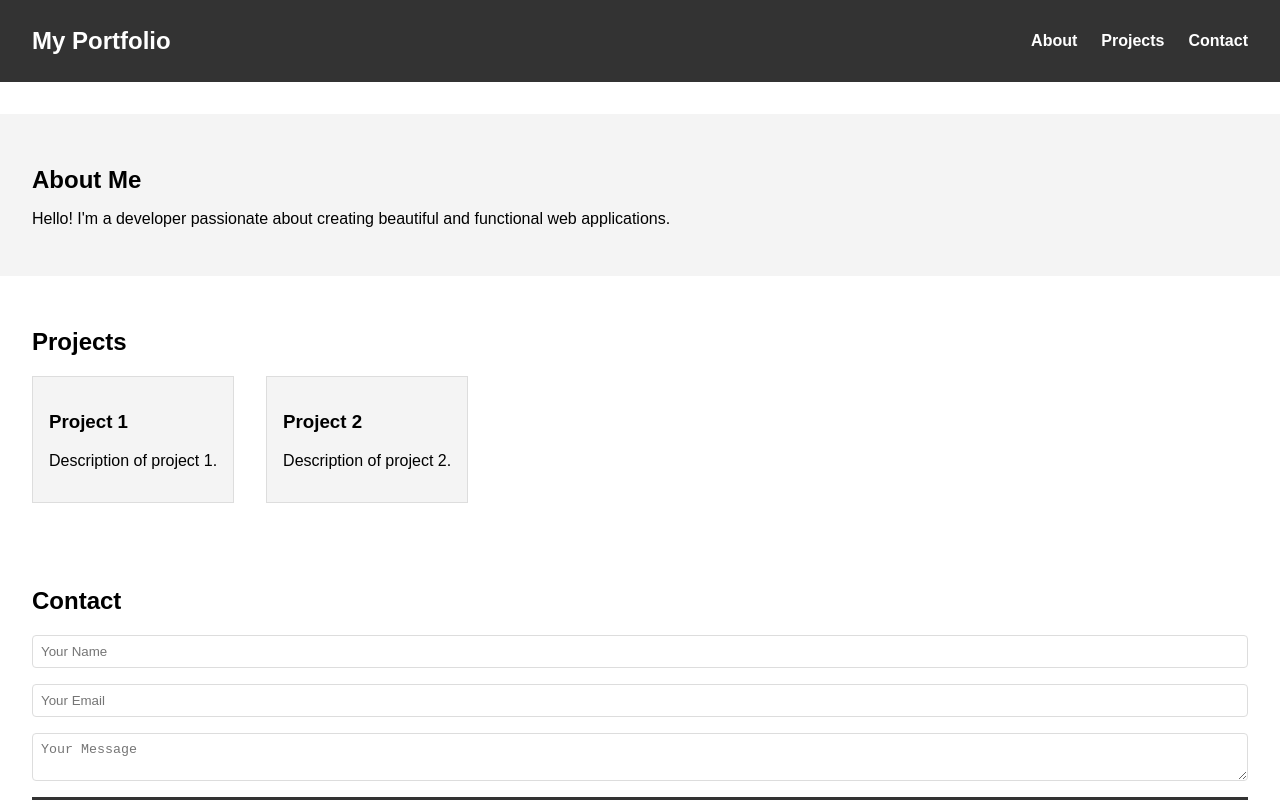
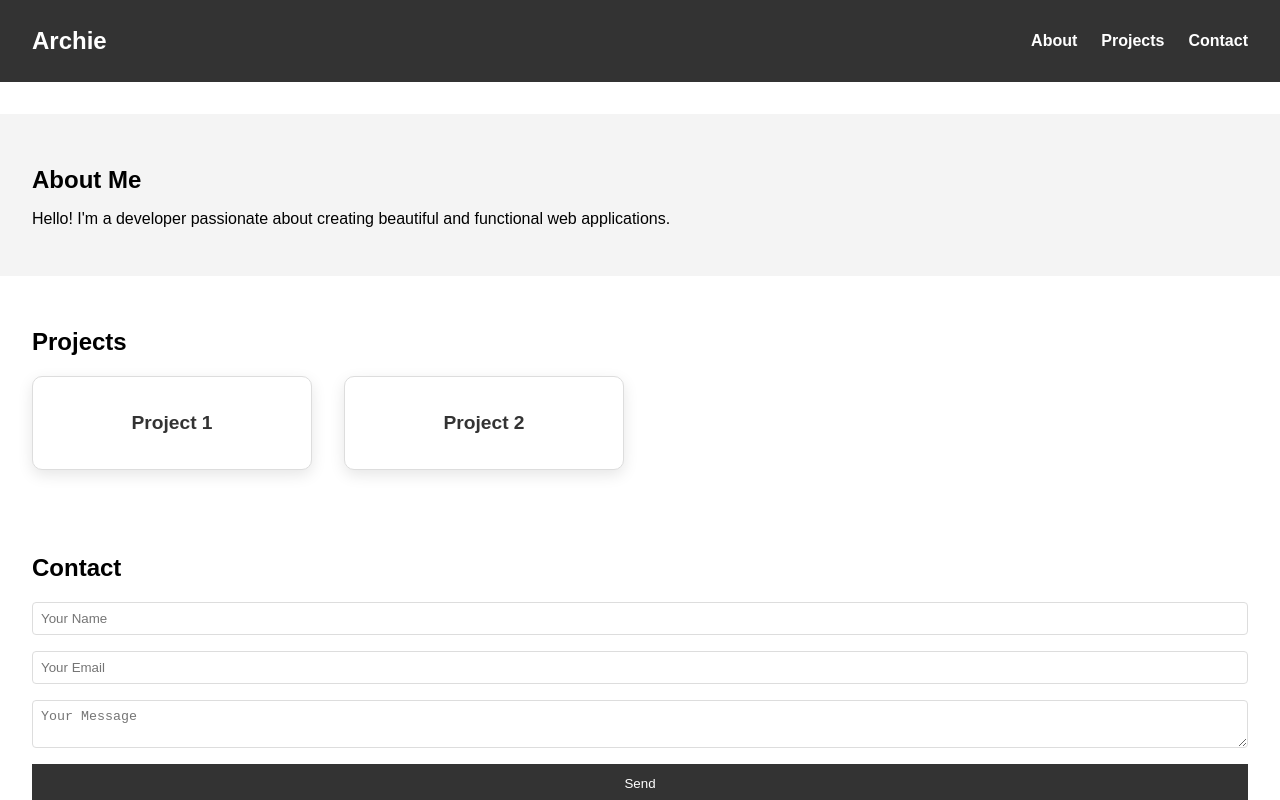
Before and after one commit to 4rchie-r/MainPortfolio, a React (Create React App) app: page / in a window 1280 px wide. Shown: the top 800 px of the page. Built offline with nearby package versions, Linux system fonts and the light colour scheme.

Commit message:
state handling for project cards finished

```diff
--- a/src/components/Header.js
+++ b/src/components/Header.js
@@ -4,12 +4,12 @@ import './Header.css';
 const Header = () => {
     return (
         <header className="header">
-            <div className="logo">My Portfolio</div>
+            <div className="logo">Archie</div>
             <nav>
                 <ul>
                     <li><a href="#about">About</a></li>
                     <li><a href="#projects">Projects</a></li>
-                    <li><a href="#contact">Contact</a></li>
+                    <li><a href="/contact">Contact</a></li>
                 </ul>
             </nav>
         </header>
--- /dev/null
+++ b/src/components/Modal.css
@@ -0,0 +1,70 @@
+.modal-overlay {
+    position: fixed;
+    top: 0;
+    left: 0;
+    right: 0;
+    bottom: 0;
+    background-color: rgba(0, 0, 0, 0.7);
+    display: flex;
+    justify-content: center;
+    align-items: center;
+    z-index: 1000;
+}
+
+.modal-content {
+    background-color: white;
+    padding: 2rem;
+    border-radius: 10px;
+    box-shadow: 0 5px 15px rgba(0, 0, 0, 0.3);
+    width: 90%;
+    max-width: 500px;
+    position: relative;
+    text-align: center;
+    animation: fadeIn 0.3s ease-in-out;
+}
+
+.modal-content h2 {
+    margin-bottom: 1rem;
+    color: #333;
+}
+
+.modal-content p {
+    margin-bottom: 1.5rem;
+    color: #555;
+}
+
+.modal-content a {
+    text-decoration: none;
+    color: #007BFF;
+    font-weight: bold;
+}
+
+.modal-content a:hover {
+    color: #0056b3;
+}
+
+.close-btn {
+    position: absolute;
+    top: 10px;
+    right: 15px;
+    background-color: transparent;
+    border: none;
+    font-size: 1.5rem;
+    cursor: pointer;
+    color: #333;
+}
+
+.close-btn:hover {
+    color: #ff5c5c;
+}
+
+@keyframes fadeIn {
+    from {
+        opacity: 0;
+        transform: translateY(-20px);
+    }
+    to {
+        opacity: 1;
+        transform: translateY(0);
+    }
+}
--- /dev/null
+++ b/src/components/Modal.js
@@ -0,0 +1,19 @@
+import React from 'react';
+import './Modal.css';
+
+const Modal = ({ isOpen, onClose, project }) => {
+    if (!isOpen) return null;
+
+    return (
+        <div className="modal-overlay">
+            <div className="modal-content">
+                <button className="close-btn" onClick={onClose}>X</button>
+                <h2>{project.name}</h2>
+                <p>{project.description}</p>
+                <a href={project.repoLink} target="_blank" rel="noopener noreferrer">View Repo</a>
+            </div>
+        </div>
+    );
+};
+
+export default Modal;
--- a/src/components/Projects.css
+++ b/src/components/Projects.css
@@ -3,12 +3,29 @@
 }
 
 .project-list {
-    display: flex;
+    display: grid;
+    grid-template-columns: repeat(auto-fill, minmax(250px, 1fr));
     gap: 2rem;
 }
 
-.project {
-    background-color: #f4f4f4;
+.project-card {
+    background-color: #fff;
+    border: 1px solid #ddd;
     padding: 1rem;
-    border: 1px solid #ddd;
+    border-radius: 10px;
+    box-shadow: 0 5px 15px rgba(0, 0, 0, 0.1);
+    transition: transform 0.3s, box-shadow 0.3s;
+    cursor: pointer;
+    text-align: center;
+    position: relative;
 }
+
+.project-card:hover {
+    transform: scale(1.05);
+    box-shadow: 0 8px 20px rgba(0, 0, 0, 0.2);
+}
+
+.project-card h3 {
+    font-size: 1.2rem;
+    color: #333;
+}
--- a/src/components/Projects.js
+++ b/src/components/Projects.js
@@ -1,20 +1,49 @@
-import React from 'react';
+import React, { useState } from 'react';
 import './Projects.css';
+import Modal from './Modal';
+
+const projectData = [
+    {
+        name: 'Project 1',
+        description: 'Description for Project 1.',
+        repoLink: 'https://github.com/project1'
+    },
+    {
+        name: 'Project 2',
+        description: 'Description for Project 2.',
+        repoLink: 'https://github.com/project2'
+    }
+];
 
 const Projects = () => {
+    const [selectedProject, setSelectedProject] = useState(null);
+    const [isModalOpen, setIsModalOpen] = useState(false);
+
+    const openModal = (project) => {
+        setSelectedProject(project);
+        setIsModalOpen(true);
+    };
+
+    const closeModal = () => {
+        setIsModalOpen(false);
+    };
+
     return (
         <section id="projects" className="projects">
             <h2>Projects</h2>
             <div className="project-list">
-                <div className="project">
-                    <h3>Project 1</h3>
-                    <p>Description of project 1.</p>
-                </div>
-                <div className="project">
-                    <h3>Project 2</h3>
-                    <p>Description of project 2.</p>
-                </div>
+                {projectData.map((project, index) => (
+                    <div
+                        key={index}
+                        className="project-card"
+                        onClick={() => openModal(project)}
+                    >
+                        <h3>{project.name}</h3>
+                    </div>
+                ))}
             </div>
+
+            <Modal isOpen={isModalOpen} onClose={closeModal} project={selectedProject} />
         </section>
     );
 };
```
